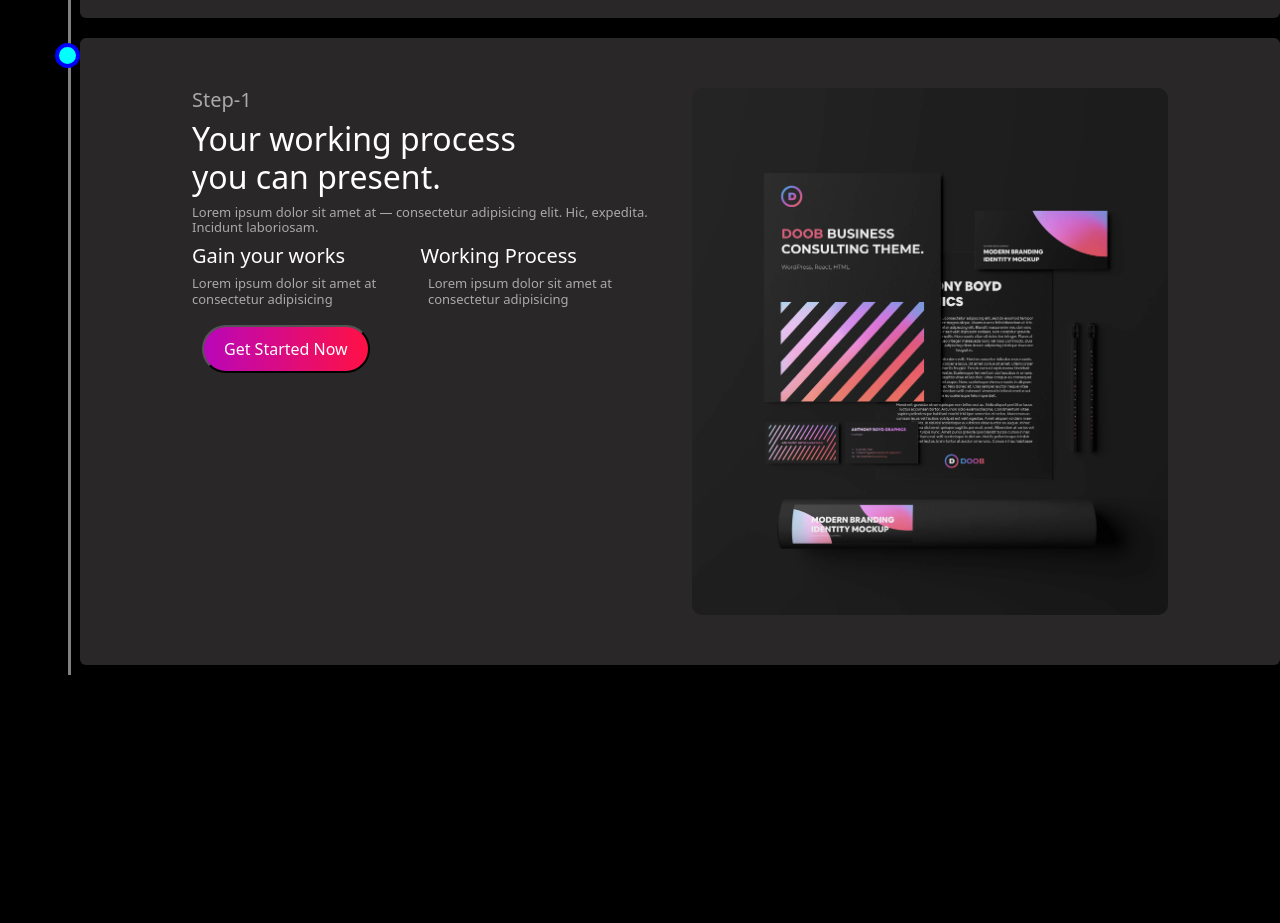
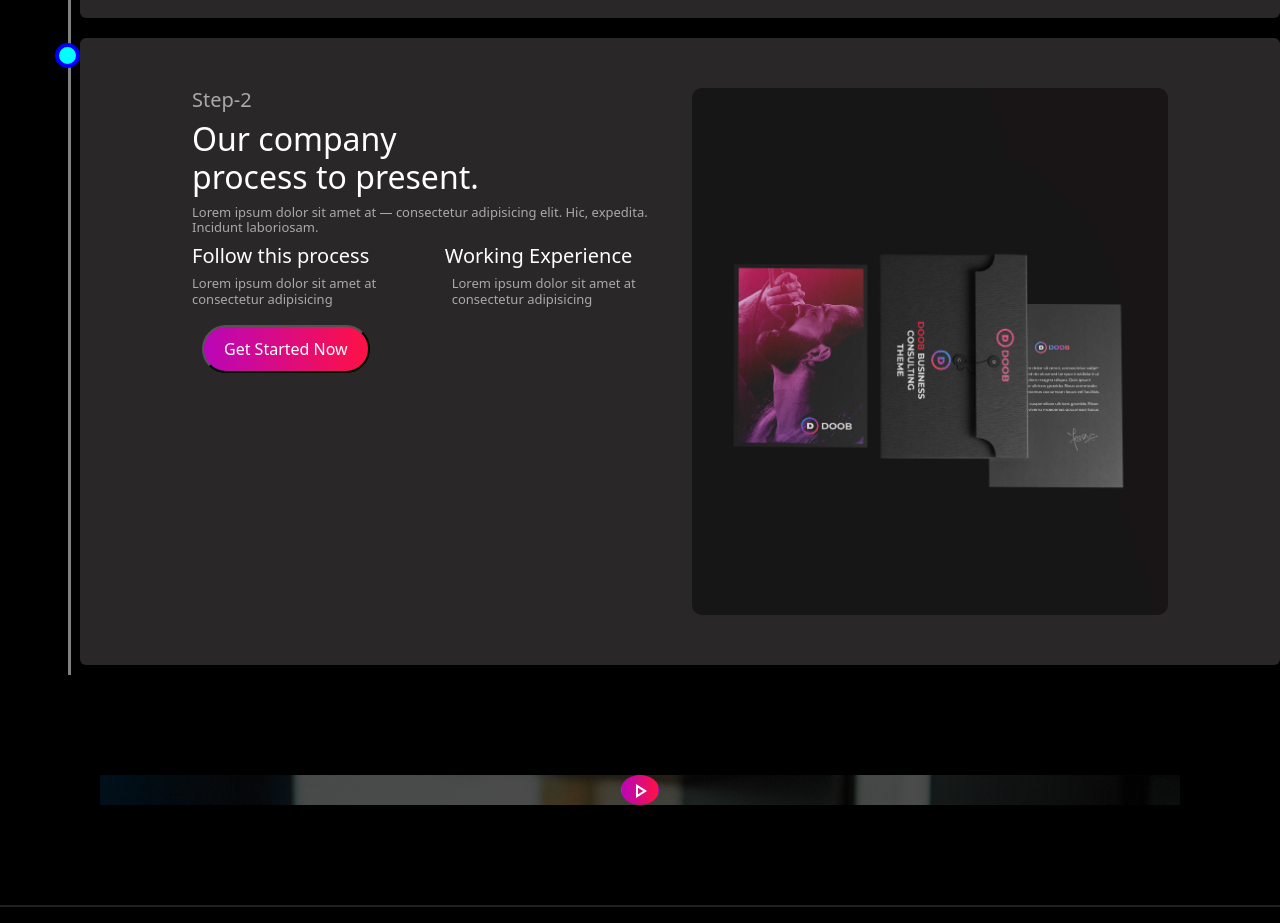
Before and after one commit to TDL2627/doob-single-page, a plain HTML site: page index.html in a window 1280 px wide. Shown: the part 3440-4363 px from the top of the page. Before the commit the page ends 4115 px from the top, so only its background shows below. Drawn offline with nearby package versions, Linux system fonts and the light colour scheme.

Commit message:
added modal

```diff
--- a/index.html
+++ b/index.html
@@ -210,23 +210,43 @@
                       <div class="container">
                         <div class="row">
                         <div class="col-lg-6 col-md-6 col-sm-12">
-                          <h5>Step-1</h5>
-                          <h1  style="color:white;" class="h2">Your working process <br> you can present.</h1>
+                          <h5>Step-2</h5>
+                          <h1  style="color:white;" class="h2">Our company <br>process to present.</h1>
                           <h5 style="font-size:small;">Lorem ipsum dolor sit amet at — consectetur adipisicing elit. Hic, expedita. Incidunt laboriosam.</h5>
-                          <div class="texter1"> <h4 style="color:white;">Gain your works</h4> <h4 style="color: white; margin-left: 15%;">Working Process</h4></div>
-                          <div class="texter2"><h5 style="font-size:small; display: inline-block;">Lorem ipsum dolor sit amet at <br> consectetur adipisicing</h5> <h5 style="margin-left: 10%; font-size:small;  display: inline-block;">Lorem ipsum dolor sit amet at <br> consectetur adipisicing</h5></div>
+                          <div class="texter1"> <h4 style="color:white;">Follow this process</h4> <h4 style="color: white; margin-left: 15%;">Working Experience</h4></div>
+                          <div class="texter2"><h5 style="font-size:small; display: inline-block;">Lorem ipsum dolor sit amet at <br> consectetur adipisicing</h5> <h5 style="margin-left: 15%; font-size:small;  display: inline-block;">Lorem ipsum dolor sit amet at <br> consectetur adipisicing</h5></div>
                           <button class="but-start">Get Started Now</button>
                         </div>
                         <div class="col-lg-6 col-md-6 col-sm-12">
-                          <img class="time-pic1" src="/images/timeline-01.jpg" alt="">
+                          <img class="time-pic1" src="/images/timeline-02.jpg" alt="">
                         </div>
                         </div>
                       </div>
                     </div>
                   </div>
                 </div>
+                <div class="diver1">
+                  <button class="but-play" data-bs-toggle="modal" data-bs-target="#exampleModal"><svg xmlns="http://www.w3.org/2000/svg" x="0px" y="0px"
+                    width="24" height="24"
+                    viewBox="0 0 172 172"
+                    style=" fill:#000000;"><g fill="none" fill-rule="nonzero" stroke="none" stroke-width="1" stroke-linecap="butt" stroke-linejoin="miter" stroke-miterlimit="10" stroke-dasharray="" stroke-dashoffset="0" font-family="none" font-weight="none" font-size="none" text-anchor="none" style="mix-blend-mode: normal"><path d="M0,172v-172h172v172z" fill="none"></path><g fill="#ffffff"><path d="M57.33333,35.83333v100.33333l78.83333,-50.16667zM71.66667,61.9415l37.80417,24.0585l-37.80417,24.0585z"></path></g></g></svg></button>
+                  <!-- Modal -->
+<div class="modal fade" id="exampleModal" tabindex="-1" aria-labelledby="exampleModalLabel" aria-hidden="true">
+  <div class="modal-dialog" >
+    <div class="modal-content" >
 
+        <button style="background-color: red;" type="button" class="btn-close" data-bs-dismiss="modal" aria-label="Close"></button>
+
+      <div class="modal-body">
+        <iframe width="700" height="315" src="https://www.youtube.com/embed/NtKiriLk0ZA" title="YouTube video player" frameborder="0" allow="accelerometer; autoplay; clipboard-write; encrypted-media; gyroscope; picture-in-picture" allowfullscreen></iframe>
+      </div>
+
+    </div>
+  </div>
+</div>
                 </div>
+                </div>
+                <hr>
 
                 <script src="https://cdn.jsdelivr.net/npm/bootstrap@5.1.3/dist/js/bootstrap.bundle.min.js" integrity="sha384-ka7Sk0Gln4gmtz2MlQnikT1wXgYsOg+OMhuP+IlRH9sENBO0LRn5q+8nbTov4+1p" crossorigin="anonymous"></script>
 </body>
--- a/style.css
+++ b/style.css
@@ -324,3 +324,24 @@ h4{
   width:100%;
   border-radius: 10px;
 }
+.diver1{
+  background:linear-gradient(0deg, rgba(0, 0, 0, 0.7), rgba(0, 0, 0, 0.7)), url(/images/bg-image-4.jpg);
+  margin: 100px;
+}
+.but-play{
+  background: linear-gradient(to right, rgb(185, 6, 185) , rgb(255, 17, 69));;
+  border-radius: 50%;
+  border:0.1px solid transparent;
+
+}
+.modal-dialog{
+  margin-left: 15rem !important;;
+  margin-top: 15rem !important;
+  padding: 20px !important;
+
+}
+.modal-content{
+  width: 1000px !important;
+  background-color: transparent !important;
+  border:0.01px solid transparent !important;
+}
```
Also changed, not shown: images/bg-image-4.jpg (added), images/testimonial-dark-01.jpg (added), images/testimonial-dark-02.jpg (added), images/testimonial-dark-03.jpg (added).
